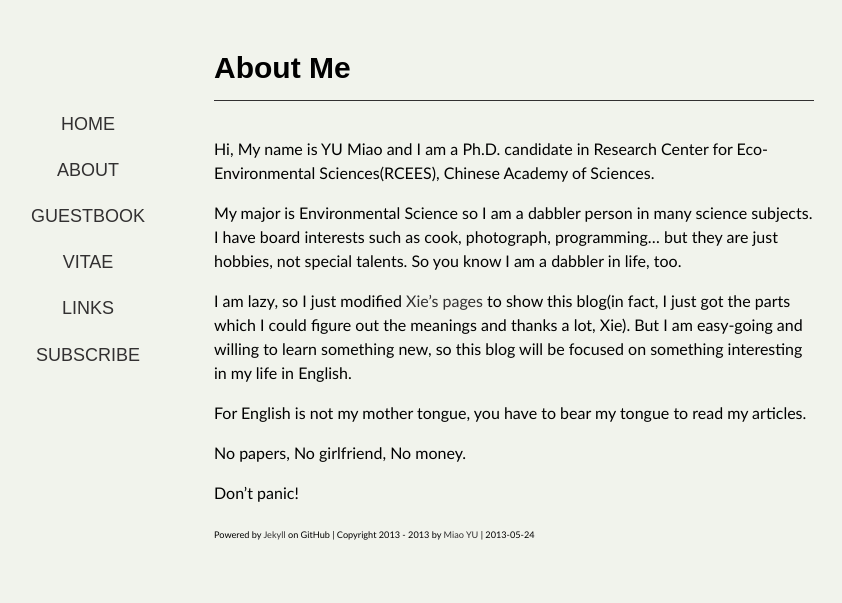
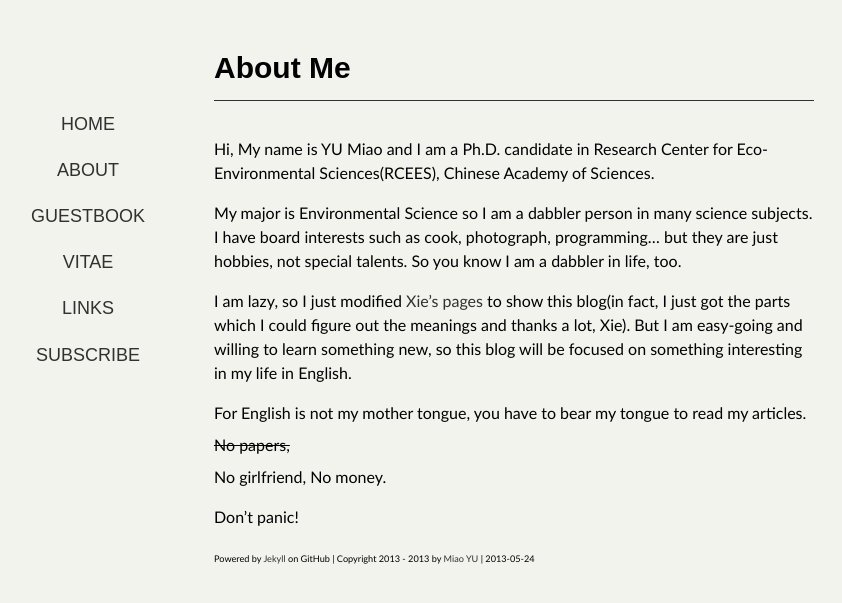
Before and after one commit to yufree/blog, a Jekyll site: the page built from about/index.md, in a window 1280 px wide. Shown: the top 603 px of the page, without its empty margins (126-968 px from the left). Built offline with Jekyll 4.4.1, drawn with Linux system fonts in a browser that asks for light colours; some web fonts are replaced; Markdown is read by kramdown in place of the engine named in the settings.

```diff
--- a/about/index.md
+++ b/about/index.md
@@ -10,6 +10,6 @@ I am lazy, so I just modified [Xie's pages](http://yihui.name) to show this blog
 
 For English is not my mother tongue, you have to bear my tongue to read my articles.
 
-No papers, No girlfriend, No money.
+<s>No papers,</s> No girlfriend, No money.
 
 Don't panic!
```
